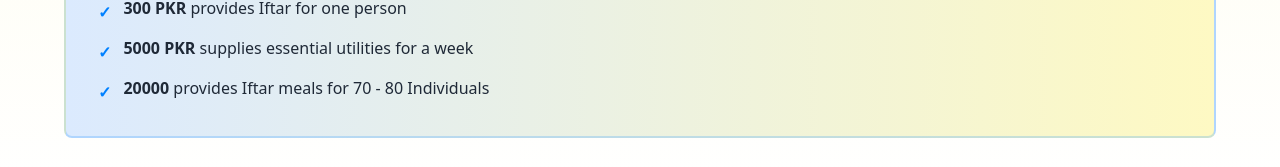
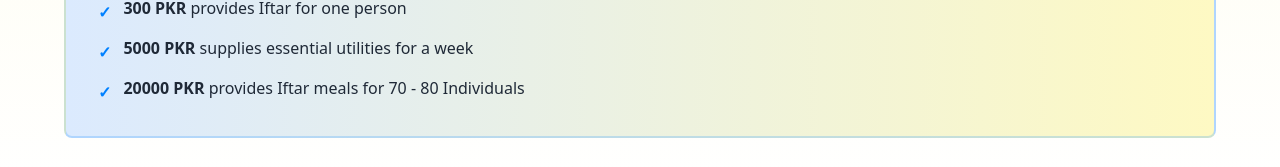
Before and after one commit to myaark/mashaleramzan, a Next.js app: page / in a window 1280 px wide. Shown: the part 1430-1597 px from the top of the page. Built offline with nearby package versions, Linux system fonts and the light colour scheme.

Commit message:
feat: update donation amount currency to PKR

```diff
--- a/components/donation-details.tsx
+++ b/components/donation-details.tsx
@@ -68,7 +68,7 @@ export default function DonationDetails() {
             </li>
             <li className="flex items-start gap-3">
               <span className="text-primary font-bold mt-1">✓</span>
-              <span><strong>20000</strong> provides Iftar meals for 70 - 80 Individuals</span>
+              <span><strong>20000 PKR</strong> provides Iftar meals for 70 - 80 Individuals</span>
             </li>
           </ul>
         </div>
```
